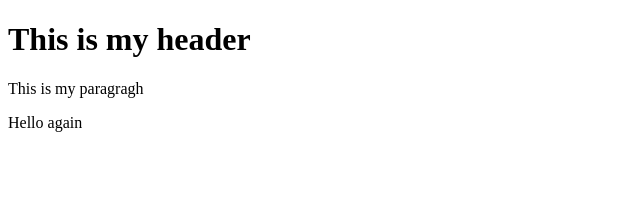
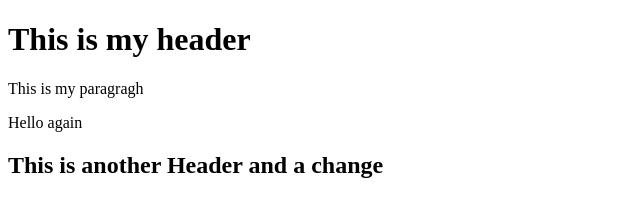
Before and after one commit to richfenton/my-test-repo, a plain HTML site: page index.html in a window 1280 px wide. Shown: the whole page, without its empty margins (0-640 px from the left). Drawn offline with Linux system fonts and the light colour scheme.

Commit message:
another update

```diff
--- a/index.html
+++ b/index.html
@@ -4,5 +4,6 @@
         <h1>This is my header</h1>
         <p>This is my paragragh</p>
         <p>Hello again</p>
+        <h2>This is another Header and a change</h2>
     </body>
 </html>
```
